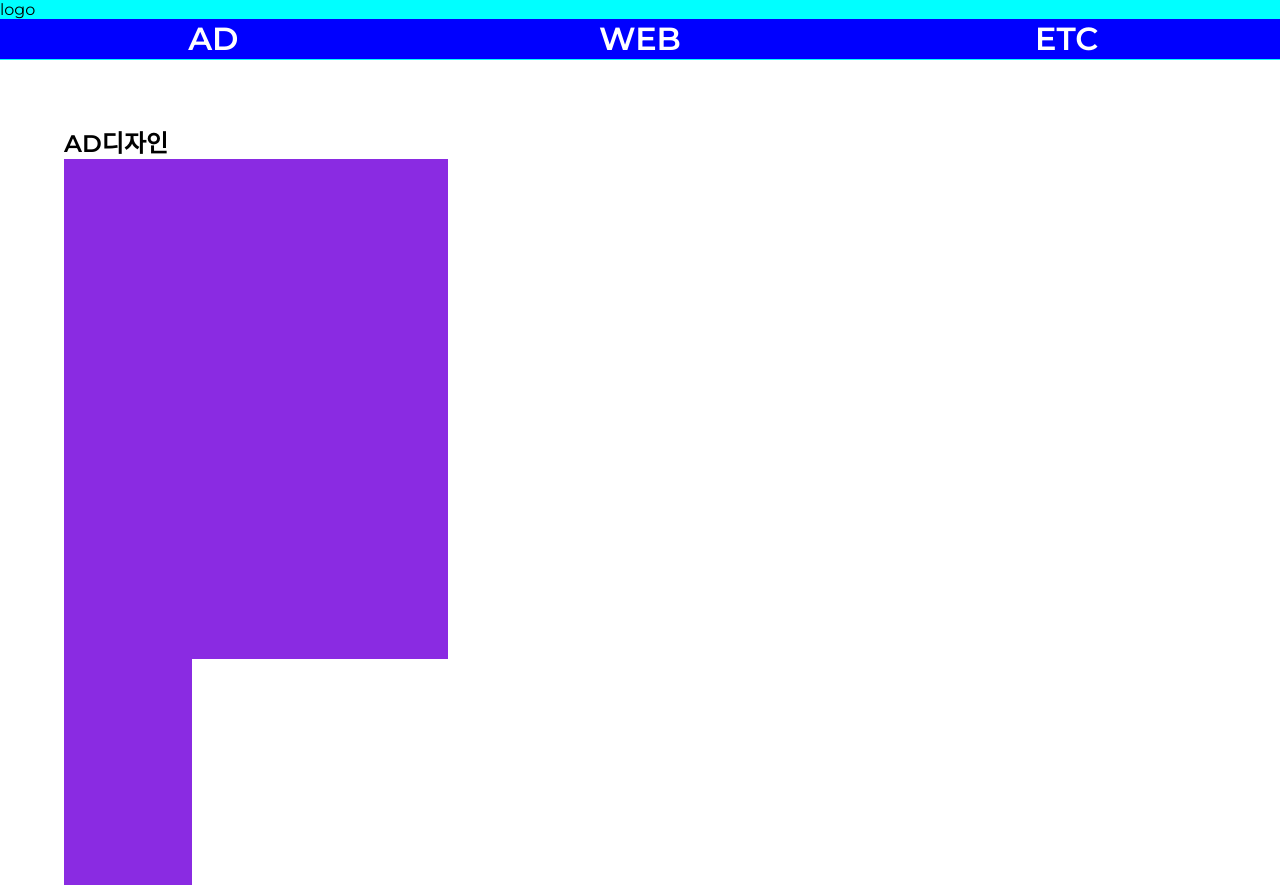
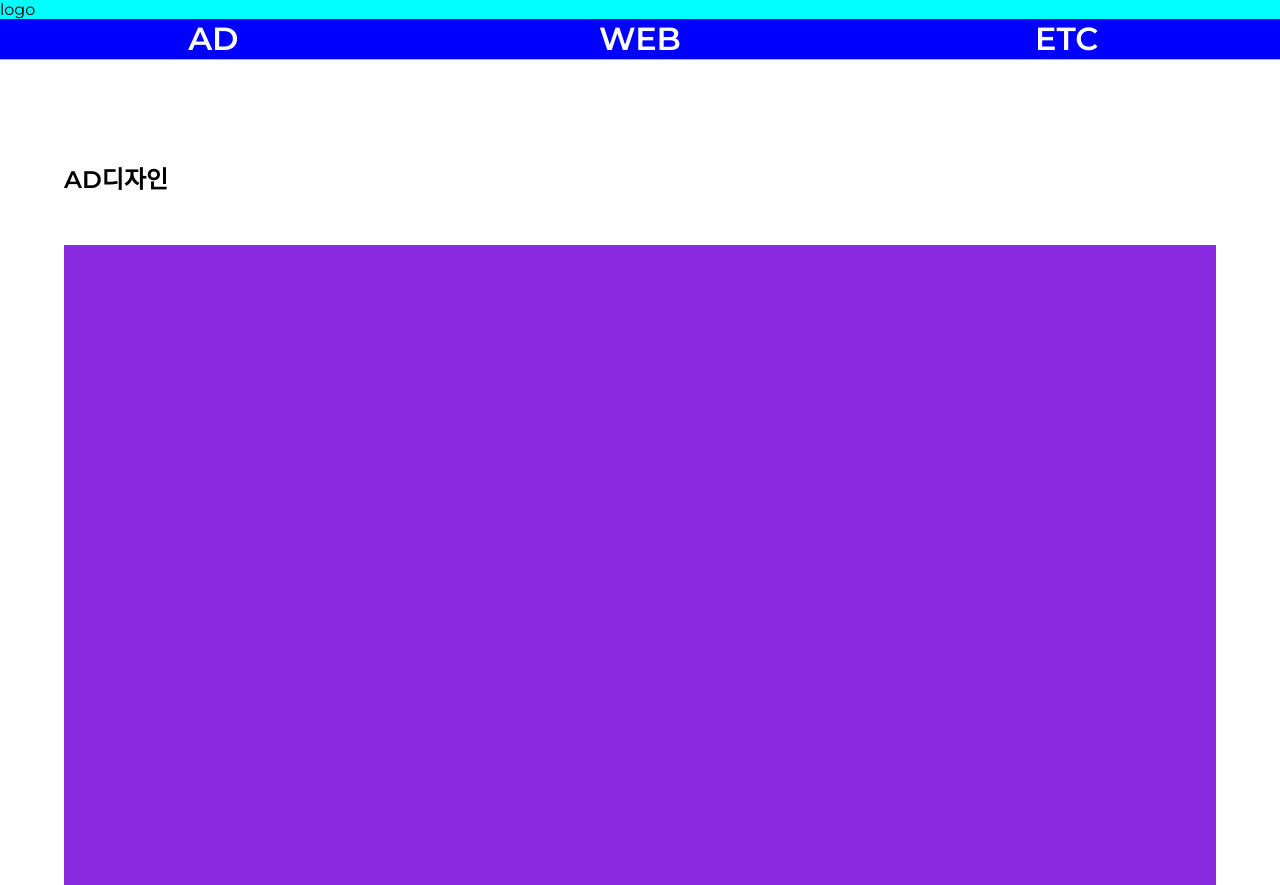
Before and after one commit to yuiop9/yuiop9.github.io, a plain HTML site: page index.html in a window 1280 px wide. Shown: the top 885 px of the page. Drawn offline with Linux system fonts and the light colour scheme; a web font is replaced by a local one.

Commit message:
레이아웃

```diff
--- a/css/style.css
+++ b/css/style.css
@@ -19,13 +19,20 @@
 
   /*네비 끝*/
 
-  section{height: 700px;margin: 5%;}
+  section{
+    margin: 5%;
+    margin-top: 100px;
+    overflow:hidden;
+    }
   section p{
             font-size: 1.5em;
-            font-weight: 600;}
-  section article{
-                  width:33.3%; height: 500px;;
-                  background-color: blueviolet;
+            font-weight: 600;
+            margin-bottom: 50px;}
+  .container{
                   display: grid;
-                  grid-template-columns: inherit;
-                }
+                  grid-template-columns: 1fr 1fr 1fr;
+                  grid-template-rows: 1fr 1fr 1fr;
+                  grid-template-columns: repeat(auto-fit, minmax(300px, auto));
+                  grid-template-rows: repeat(3, minmax(300px, auto));
+                  }
+  .container .img{background-color: blueviolet;}
```
